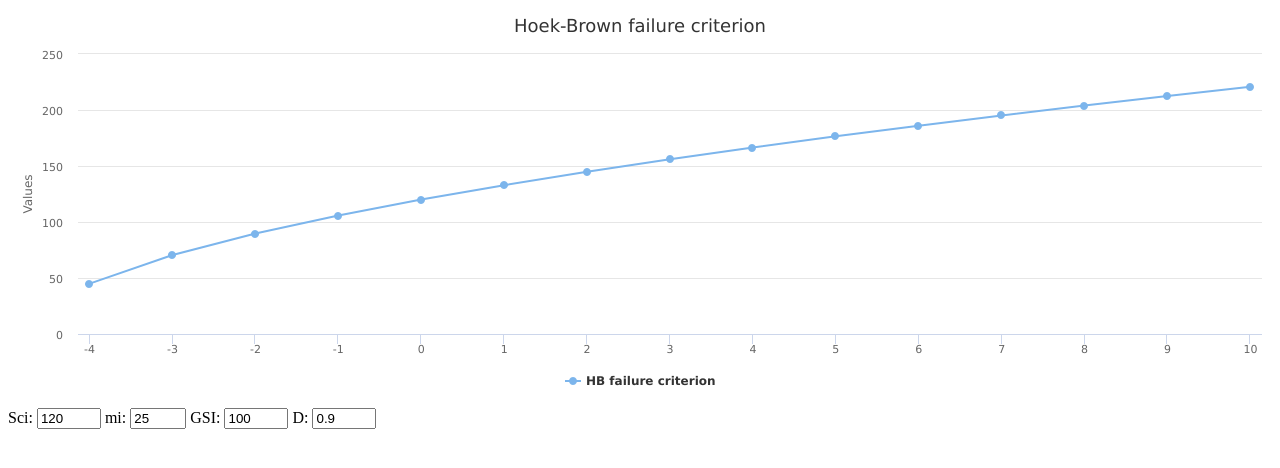
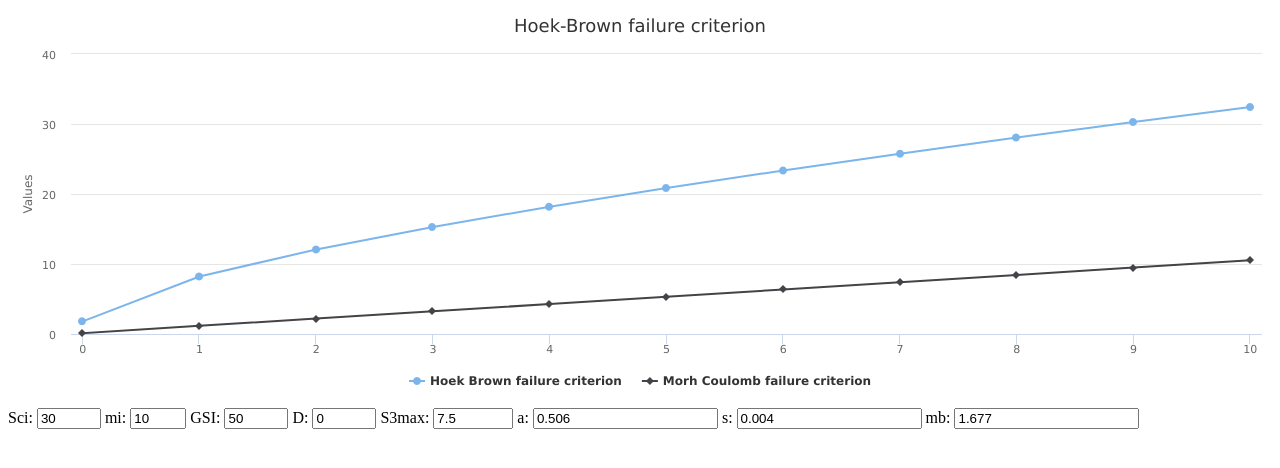
Before and after one commit to juanpabloaj/mohr-coulomb-hoek-brown, a website: page index.html in a window 1280 px wide. Drawn offline with nearby package versions, Linux system fonts and the light colour scheme.

Commit message:
mohr coulomb criterion added

```diff
--- a/index.html
+++ b/index.html
@@ -15,7 +15,7 @@
     <body>
         <div ng-controller="HBCtrl">
 
-            <div class="simple-line" items="values"></div>
+            <div class="simple-line" items="hoekBrown" items2="mohrCoulomb"></div>
 
             <label>Sci: </label>
             <input type="number" ng-model="params.sci" min=1 max=300 required/>
@@ -25,6 +25,14 @@
             <input type="number" ng-model="params.gsi" min=1 max=100 required/>
             <label>D: </label>
             <input type="number" ng-model="params.d" min=0 max=1 step="0.1" required/>
+            <label>S3max: </label>
+            <input type="number" ng-model="params.s3max" min=0 max=100 step="0.1" required/>
+            <label>a: </label>
+            <input type="number" ng-model="params.a" readonly/>
+            <label>s: </label>
+            <input type="number" ng-model="params.s" readonly/>
+            <label>mb: </label>
+            <input type="number" ng-model="params.mb" readonly/>
         </div>
     </body>
 </html>
--- a/js/app.js
+++ b/js/app.js
@@ -4,7 +4,7 @@ angular.module('app', [])
     var values = [-5, -4, -3, -2, -1, 0, 1, 2, 3, 4, 5, 6, 7, 8 , 9, 10];
 
     $scope.params = {
-      sci: 120, mi: 25, gsi:100, d:0.9
+      sci: 30, mi: 10, gsi:50, d:0, s3max: 7.5
     };
 
     $scope.$watchCollection('params', function(params){
@@ -12,7 +12,12 @@ angular.module('app', [])
       var mi = params.mi;
       var gsi = params.gsi;
       var d = params.d;
-      $scope.values = HBarray(values, sci, mi, gsi, d);
+      var s3max = params.s3max;
+      params.s = Math.round(param_s(gsi, d) * 1000) / 1000;
+      params.a = Math.round(param_a(gsi) * 1000) / 1000;
+      params.mb = Math.round(param_mb(mi, gsi, d) * 1000) / 1000;
+      $scope.hoekBrown = HBarray(values, sci, mi, gsi, d);
+      $scope.mohrCoulomb = MCArray(values, sci, mi, gsi, d, s3max);
     });
 
   })
@@ -21,7 +26,8 @@ angular.module('app', [])
       restrict: 'C',
       replace: true,
       scope: {
-        items: '='
+        items: '=',
+        items2: '='
       },
       template: '<div id="container"></div>',
       link: function (scope, element, attrs){
@@ -36,9 +42,13 @@ angular.module('app', [])
             pointFormat: '{point.y:.2f}'
           },
           series: [{
-            name: 'HB failure criterion',
+            name: 'Hoek Brown failure criterion',
             type: 'line',
             data: scope.items
+          }, {
+            name: 'Morh Coulomb failure criterion',
+            type: 'line',
+            data: scope.items2
           }],
           credits: {
             enabled: false
@@ -48,6 +58,9 @@ angular.module('app', [])
         scope.$watch('items', function(newValue){
           chart.series[0].setData(newValue, true);
         }, true);
+        scope.$watch('items2', function(newValue){
+          chart.series[1].setData(newValue, true);
+        }, true);
 
       }
     };
--- a/js/lib.js
+++ b/js/lib.js
@@ -33,3 +33,49 @@ function HBarray(s3Array, sci, mi, gsi, d){
 
   return(hbArr);
 }
+
+function MohrCoulomb(s3, coh, phi){
+  var second = (2 * coh * Math.cos(phi))/(1 - Math.sin(phi));
+  var first = (1 + Math.sin(phi))/(1 - Math.sin(phi));
+  return (first + second * s3);
+}
+
+function cohesion(sci, a, s, mb, s3n){
+  var smbsa = Math.pow(s + mb * s3n, a - 1);
+  var a2a = (1 + a) * (2 + a);
+  var num = (sci * ((1 + 2 * a) * s + (1 - a)*mb*s3n)*(smbsa));
+  var den = (a2a*Math.sqrt(1 + ((6 * a * mb * (smbsa)/(a2a)))));
+  return num / den;
+}
+
+function friction(sci, a, s, mb, s3n){
+  var potencia = Math.pow(s + mb * s3n, a - 1);
+  var den = (2 * (1 + a) * (2 + a) + 6 * a * mb * potencia);
+  var asin_param = ((6 * a * mb * (Math.pow(s + mb * s3n, a - 1))) / den);
+  return (Math.asin(asin_param) * 180 / Math.PI);
+}
+
+function MCArray(s3Array, sci, mi, gsi, d, s3max){
+  var hbArr = [];
+
+  var s = param_s(gsi, d);
+  var a = param_a(gsi);
+  var mb = param_mb(mi, gsi, d);
+
+  var s3n = s3max / sci;
+
+  var coh = cohesion(sci, a, s, mb, s3n);
+  var phi = friction(sci, a, s, mb, s3n);
+
+  for (var i = 0, l = s3Array.length; i < l; i ++) {
+    var s3 = s3Array[i];
+    var s1 = MohrCoulomb(s3, coh, phi);
+
+    if (!isNaN(s1) && s3 >= 0 ) {
+      hbArr.push([s3, s1]);
+    }
+
+  }
+
+  return(hbArr);
+}
```
